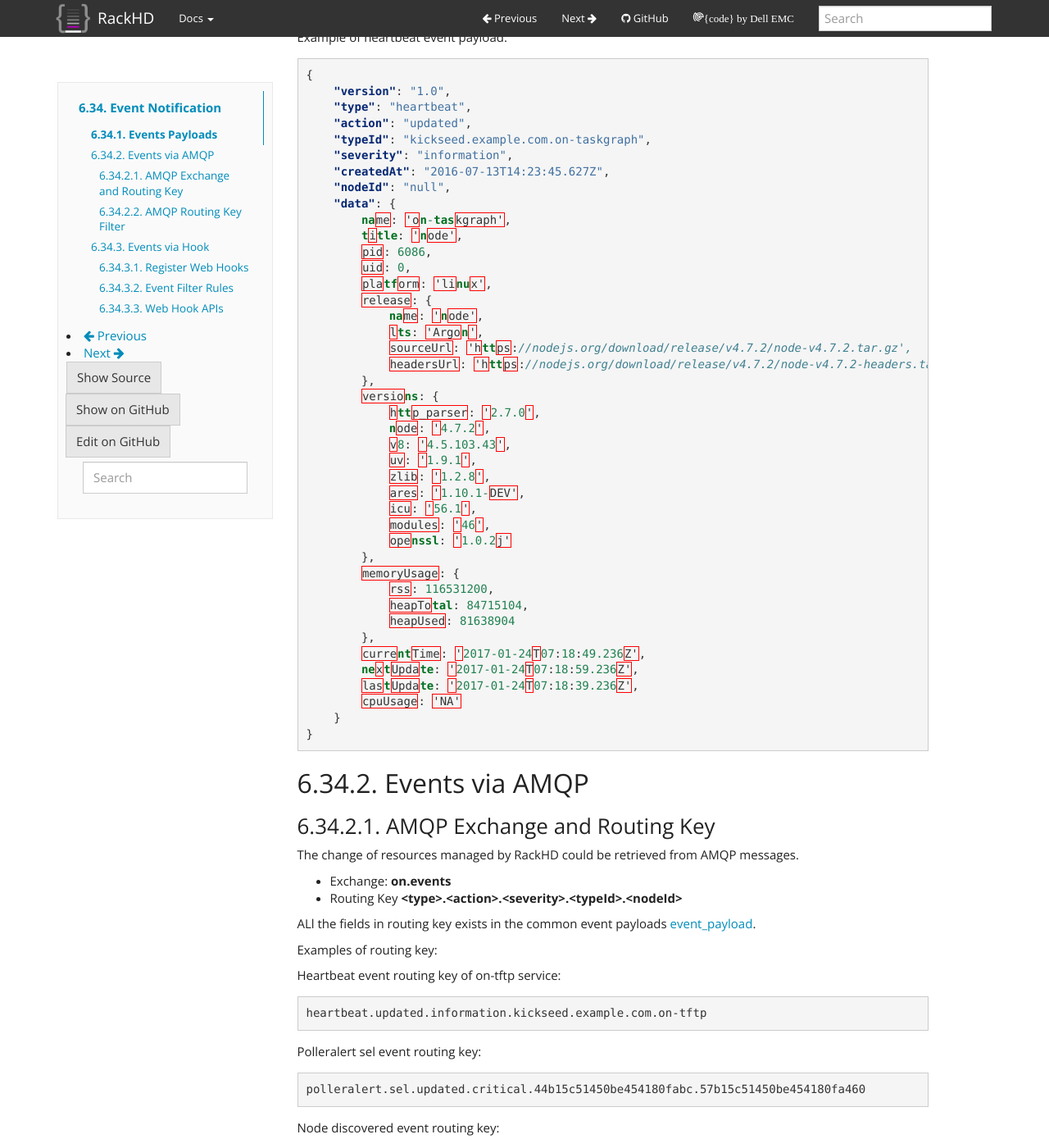
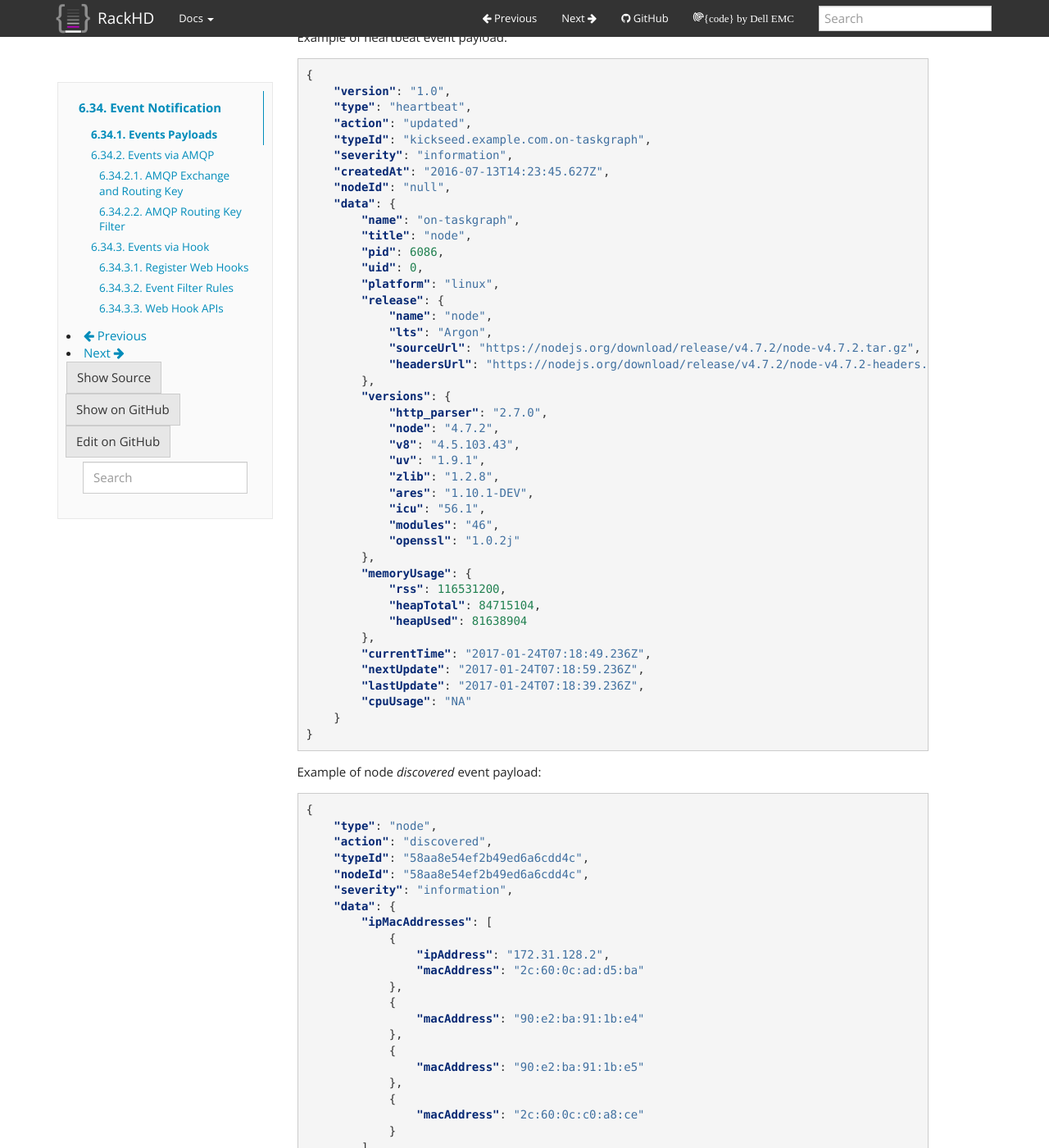
Before and after one commit to RackHD/docs, a Sphinx documentation site: the page built from docs/rackhd/event_notification.rst, in a window 1280 px wide and 1400 px high, scrolled down 1822 px. Shown: the whole window at 82% size. Built offline with Sphinx 7.4.7, drawn with Linux system fonts in a browser that asks for light colours; pages that are not in the unit, such as notebooks, are missing from menus; some of the changed text lies outside the part shown.

Commit message:
Add an example for node discovered event

```diff
--- a/docs/conf.py
+++ b/docs/conf.py
@@ -53,7 +53,7 @@ master_doc = 'index'
 
 # General information about the project.
 project = u'RackHD'
-copyright = u'2015-2016, Dell EMC'
+copyright = u'2015-2017, Dell EMC'
 author = u'Dell EMC'
 
 # The version info for the project you're documenting, acts as replacement for
--- a/docs/rackhd/event_notification.rst
+++ b/docs/rackhd/event_notification.rst
@@ -131,39 +131,74 @@ Example of heartbeat event payload:
         "createdAt": "2016-07-13T14:23:45.627Z",
         "nodeId": "null",
         "data": {
-            name: 'on-taskgraph',
-            title: 'node',
-            pid: 6086,
-            uid: 0,
-            platform: 'linux',
-            release: {
-                name: 'node',
-                lts: 'Argon',
-                sourceUrl: 'https://nodejs.org/download/release/v4.7.2/node-v4.7.2.tar.gz',
-                headersUrl: 'https://nodejs.org/download/release/v4.7.2/node-v4.7.2-headers.tar.gz'
+            "name": "on-taskgraph",
+            "title": "node",
+            "pid": 6086,
+            "uid": 0,
+            "platform": "linux",
+            "release": {
+                "name": "node",
+                "lts": "Argon",
+                "sourceUrl": "https://nodejs.org/download/release/v4.7.2/node-v4.7.2.tar.gz",
+                "headersUrl": "https://nodejs.org/download/release/v4.7.2/node-v4.7.2-headers.tar.gz"
             },
-            versions: {
-                http_parser: '2.7.0',
-                node: '4.7.2',
-                v8: '4.5.103.43',
-                uv: '1.9.1',
-                zlib: '1.2.8',
-                ares: '1.10.1-DEV',
-                icu: '56.1',
-                modules: '46',
-                openssl: '1.0.2j'
+            "versions": {
+                "http_parser": "2.7.0",
+                "node": "4.7.2",
+                "v8": "4.5.103.43",
+                "uv": "1.9.1",
+                "zlib": "1.2.8",
+                "ares": "1.10.1-DEV",
+                "icu": "56.1",
+                "modules": "46",
+                "openssl": "1.0.2j"
             },
-            memoryUsage: {
-                rss: 116531200,
-                heapTotal: 84715104,
-                heapUsed: 81638904
+            "memoryUsage": {
+                "rss": 116531200,
+                "heapTotal": 84715104,
+                "heapUsed": 81638904
             },
-            currentTime: '2017-01-24T07:18:49.236Z',
-            nextUpdate: '2017-01-24T07:18:59.236Z',
-            lastUpdate: '2017-01-24T07:18:39.236Z',
-            cpuUsage: 'NA'
+            "currentTime": "2017-01-24T07:18:49.236Z",
+            "nextUpdate": "2017-01-24T07:18:59.236Z",
+            "lastUpdate": "2017-01-24T07:18:39.236Z",
+            "cpuUsage": "NA"
         }
     }
+
+Example of node *discovered* event payload:
+
+
+.. code-block:: JSON
+
+    {
+        "type": "node",
+        "action": "discovered",
+        "typeId": "58aa8e54ef2b49ed6a6cdd4c",
+        "nodeId": "58aa8e54ef2b49ed6a6cdd4c",
+        "severity": "information",
+        "data": {
+            "ipMacAddresses": [
+                {
+                    "ipAddress": "172.31.128.2",
+                    "macAddress": "2c:60:0c:ad:d5:ba"
+                },
+                {
+                    "macAddress": "90:e2:ba:91:1b:e4"
+                },
+                {
+                    "macAddress": "90:e2:ba:91:1b:e5"
+                },
+                {
+                    "macAddress": "2c:60:0c:c0:a8:ce"
+                }
+            ],
+            "nodeId": "58aa8e54ef2b49ed6a6cdd4c",
+            "nodeType": "compute"
+        },
+        "version": "1.0",
+        "createdAt": "2017-02-20T06:37:23.775Z"
+    }
+
 
 Events via AMQP
 ~~~~~~~~~~~~~~~~~~~~
--- a/docs/rackhd/nodes.rst
+++ b/docs/rackhd/nodes.rst
@@ -160,7 +160,7 @@ Node Tags
     curl -X DELETE <server>/api/current/nodes/<id>/tags/<tagname>
 
 Node Relations
-^^^^^^^^^^
+^^^^^^^^^^^^^^
 
 **List relations for a node**
 
```
Also changed, not shown: docs/rackhd/tftp_dhcp_server.rst (+6 -6 lines).
